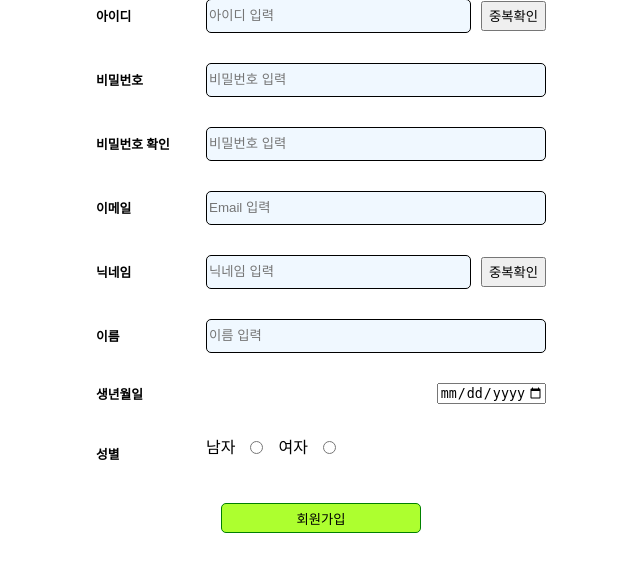
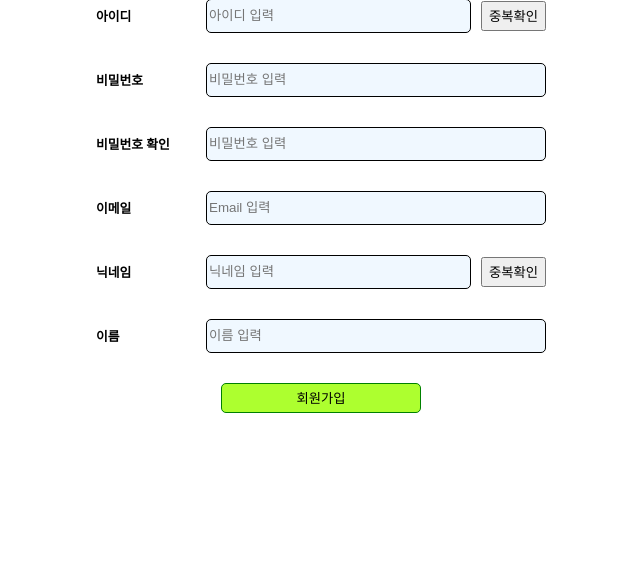
Before and after one commit to hs-1771304-kukseungbin/DayBridge, a Spring Boot app: page /DayBridge/signUp in a window 1280 px wide. Shown: the part 170-742 px from the top of the page, without its empty margins (319-959 px from the left). Run offline with Spring Boot 4, Linux system fonts and the light colour scheme; some of the project's set-up classes (security, data sources, template engines, error pages and the like) are left out, and stand-ins take their place.

Commit message:
Update signUp.html
중복 확인 버튼 수정

```diff
--- a/DayBridge/DayBridge/src/main/resources/templates/signUp.html
+++ b/DayBridge/DayBridge/src/main/resources/templates/signUp.html
@@ -118,29 +118,6 @@
             </div>
         </div>
 
-        <div class="container">
-            <div class="inner-container">
-                <b class="name">생년월일</b>
-                <input type="date"
-                       id="date"
-                       name="birthday"
-                       max="2024-12-31"
-                       min="1900-01-01">
-            </div>
-        </div>
-
-        <div class="container">
-            <div class="inner-container">
-                <b class="name">성별</b>
-                <div class="gender-container">
-                    <label class="gender-label" for="man">남자</label>
-                    <input type="radio" name="gender" id="man">&nbsp;&nbsp;&nbsp;
-                    <label class="gender-label" for="woman">여자</label>
-                    <input type="radio" name="gender" id="woman">
-                </div>
-            </div>
-        </div>
-
         <div>
             <button class="sign_up" type="submit">회원가입</button>
         </div>
@@ -184,14 +161,19 @@
       userIDCheckButton.addEventListener('click', function () {
         const userID = userIDInput.value;
         if (userID) {
-          fetch('/checkUserID', {
+          fetch('/checkUserIDDuplicate', {
             method: 'POST',
             headers: {
               'Content-Type': 'application/json'
             },
             body: JSON.stringify({ userID: userID })
           })
-          .then(response => response.json())
+          .then(response => {
+              if (!response.ok) {
+                  throw new Error('서버에서 응답이 정상적으로 받아오지 않았습니다.');
+              }
+              return response.text(); // 서버 응답을 텍스트로 읽어들임
+          })
           .then(data => {
             if (data.exist) {
               alert('이미 사용 중인 아이디입니다.');
@@ -205,14 +187,19 @@
       nickNameCheckButton.addEventListener('click', function () {
         const nickName = nickNameInput.value;
         if (nickName) {
-          fetch('/checkNickName', {
+          fetch('/checkNickNameDuplicate', {
             method: 'POST',
             headers: {
               'Content-Type': 'application/json'
             },
             body: JSON.stringify({ nickName: nickName })
           })
-          .then(response => response.json())
+          .then(response => {
+              if (!response.ok) {
+                  throw new Error('서버에서 응답이 정상적으로 받아오지 않았습니다.');
+              }
+              return response.text(); // 서버 응답을 텍스트로 읽어들임
+          })
           .then(data => {
             if (data.exist) {
               alert('이미 사용 중인 닉네임입니다.');
```
